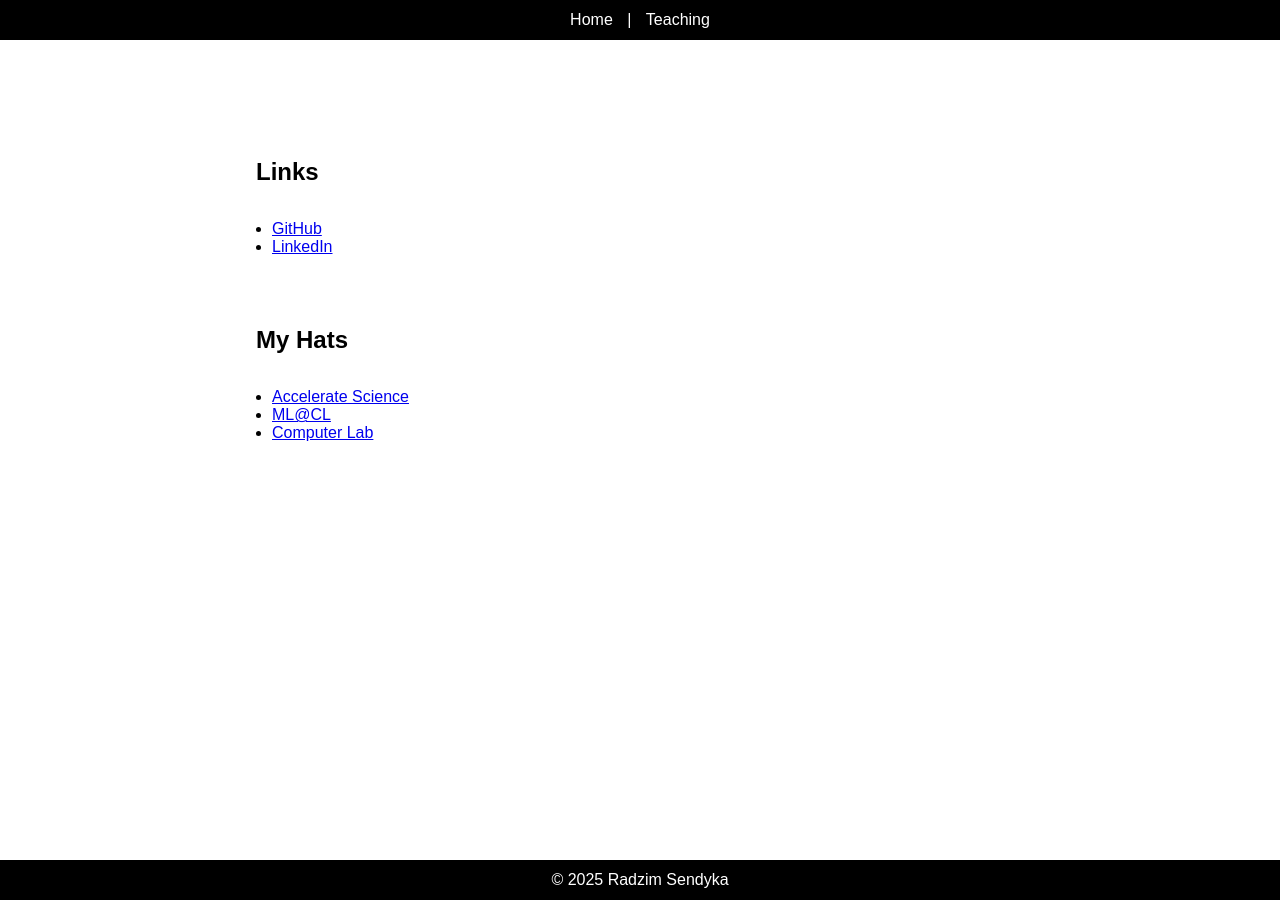
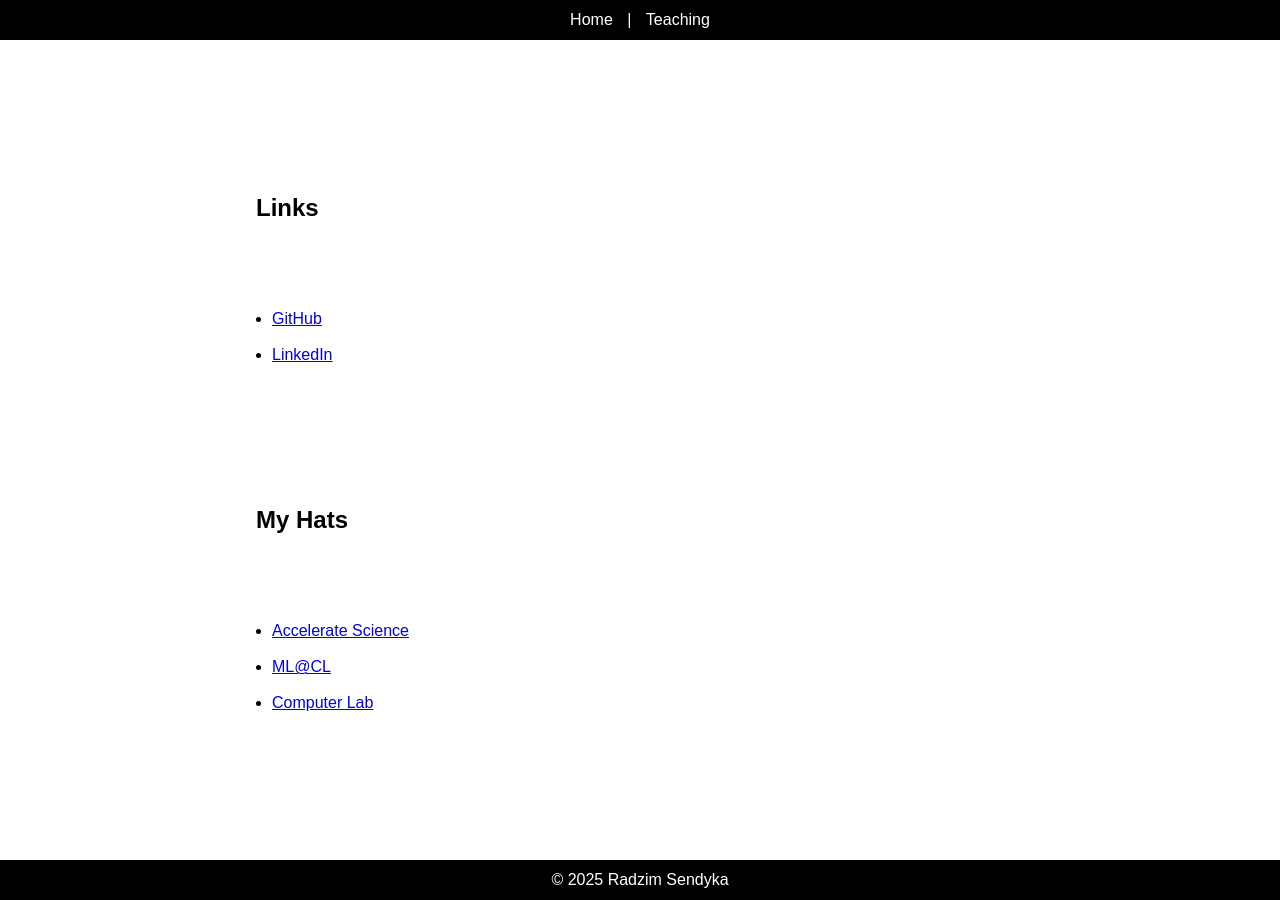
Before and after one commit to Radzim/radzim.github.io, a Jekyll site: the page built from index.md, in a window 1280 px wide. Built offline with Jekyll 4.4.1, drawn with Linux system fonts in a browser that asks for light colours.

Commit message:
newlines

```diff
--- a/_config.yml
+++ b/_config.yml
@@ -5,4 +5,4 @@ baseurl: ""
 markdown: kramdown
 theme: null
 kramdown:
-  hard_wrap: true
+  hard_wrap: false
--- a/assets/style.css
+++ b/assets/style.css
@@ -43,7 +43,7 @@ main {
   margin: 2em auto;
   padding: 1em;
   width: 100%;
-  white-space: normal;
+  white-space: pre-line;
 }
 
 footer {
```
